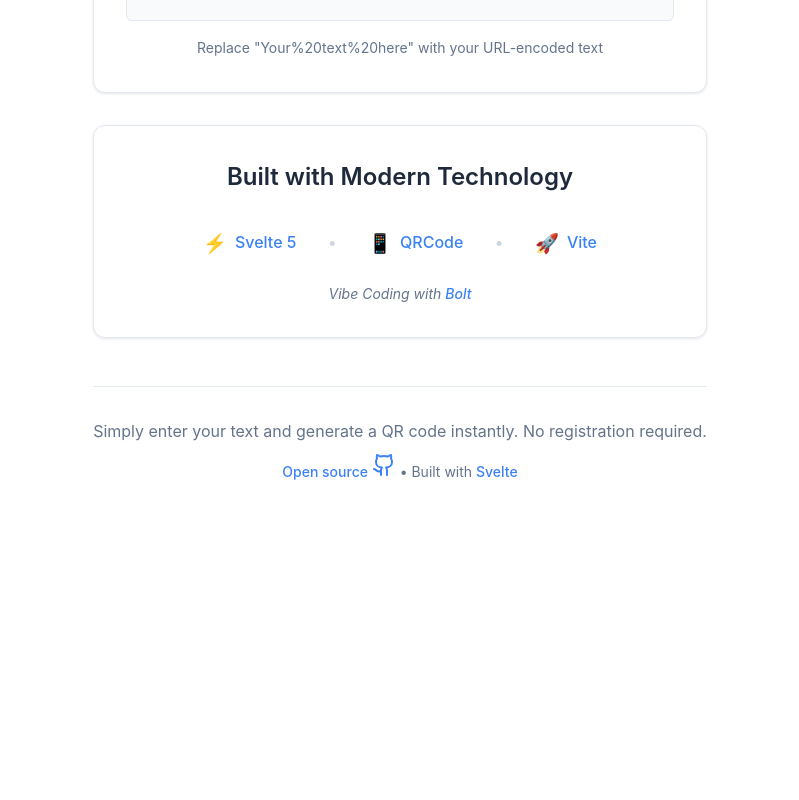
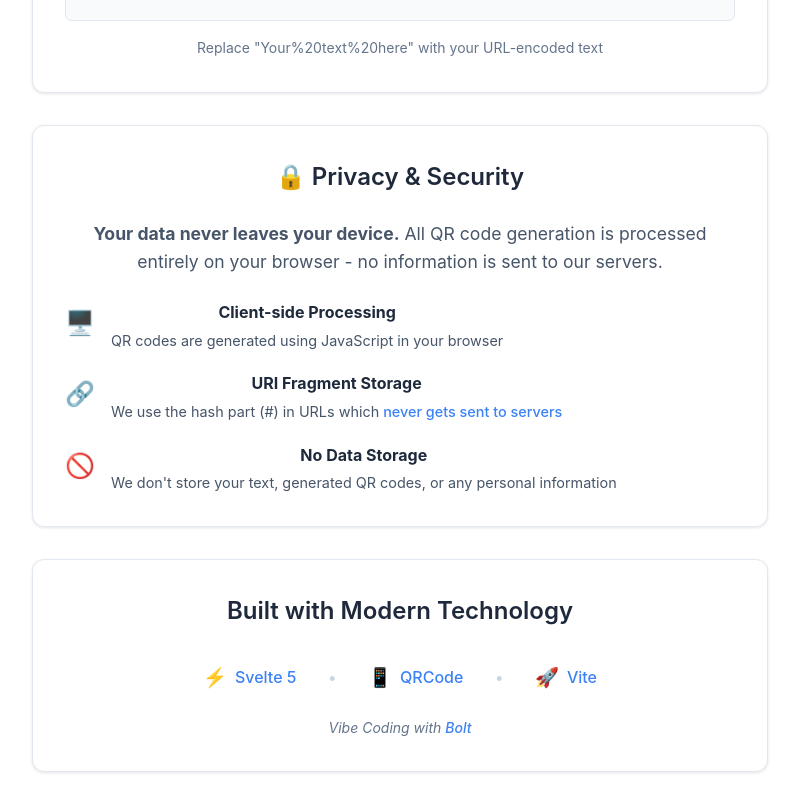
Before and after one commit to Cheersupzoo/free-qrcode, a Svelte app: page / in a window 1280 px wide. Shown: the part 860-1660 px from the top of the page, without its empty margins (240-1039 px from the left). Before the commit the page ends 1383 px from the top, so only its background shows below. Built offline with nearby package versions, Linux system fonts and the light colour scheme.

Commit message:
Add privacy information to home page

```diff
--- a/src/routes/Home.svelte
+++ b/src/routes/Home.svelte
@@ -66,6 +66,39 @@
       </div>
       <p class="url-note">Replace "Your%20text%20here" with your URL-encoded text</p>
     </section>
+
+    <div class="privacy-card">
+      <h2>🔒 Privacy & Security</h2>
+      <div class="privacy-content">
+        <p><strong>Your data never leaves your device.</strong> All QR code generation is processed entirely on your browser - no information is sent to our servers.</p>
+
+        <div class="privacy-features">
+          <div class="privacy-item">
+            <span class="privacy-icon">🖥️</span>
+            <div>
+              <strong>Client-side Processing</strong>
+              <p>QR codes are generated using JavaScript in your browser</p>
+            </div>
+          </div>
+
+          <div class="privacy-item">
+            <span class="privacy-icon">🔗</span>
+            <div>
+              <strong>URI Fragment Storage</strong>
+              <p>We use the hash part (#) in URLs which <a href="https://developer.mozilla.org/en-US/docs/Web/URI/Reference/Fragment" target="_blank" rel="noopener noreferrer">never gets sent to servers</a></p>
+            </div>
+          </div>
+
+          <div class="privacy-item">
+            <span class="privacy-icon">🚫</span>
+            <div>
+              <strong>No Data Storage</strong>
+              <p>We don't store your text, generated QR codes, or any personal information</p>
+            </div>
+          </div>
+        </div>
+      </div>
+    </div>
 
     <section class="tech-card" aria-labelledby="technology-heading">
       <h2 id="technology-heading">Built with Modern Technology</h2>
@@ -139,6 +172,7 @@
   .info-card,
   .generator-card,
   .url-info-card,
+  .privacy-card,
   .tech-card {
     background: white;
     padding: 2rem;
@@ -150,6 +184,7 @@
   .info-card h2,
   .generator-card h2,
   .url-info-card h2,
+  .privacy-card h2,
   .tech-card h2 {
     font-size: 1.5rem;
     font-weight: 600;
@@ -230,6 +265,54 @@
     color: #64748b;
     font-size: 0.875rem;
     margin: 0;
+  }
+
+  .privacy-content {
+    color: #475569;
+  }
+
+  .privacy-content > p {
+    margin-bottom: 1.5rem;
+    font-size: 1.1rem;
+  }
+
+  .privacy-features {
+    display: flex;
+    flex-direction: column;
+    gap: 1.25rem;
+  }
+
+  .privacy-item {
+    display: flex;
+    align-items: flex-start;
+    gap: 1rem;
+  }
+
+  .privacy-icon {
+    font-size: 1.5rem;
+    flex-shrink: 0;
+    margin-top: 0.25rem;
+  }
+
+  .privacy-item strong {
+    color: #1e293b;
+    display: block;
+    margin-bottom: 0.25rem;
+  }
+
+  .privacy-item p {
+    margin: 0;
+    font-size: 0.9rem;
+    line-height: 1.5;
+  }
+
+  .privacy-item a {
+    color: #3b82f6;
+    text-decoration: none;
+  }
+
+  .privacy-item a:hover {
+    text-decoration: underline;
   }
 
   .tech-inline {
@@ -327,6 +410,7 @@
     .info-card,
     .generator-card,
     .url-info-card,
+    .privacy-card,
     .tech-card {
       padding: 1.5rem;
     }
@@ -355,5 +439,17 @@
       padding: 0.25rem 0.5rem;
       font-size: 0.875rem;
     }
+
+    .privacy-features {
+      gap: 1rem;
+    }
+
+    .privacy-item {
+      gap: 0.75rem;
+    }
+
+    .privacy-icon {
+      font-size: 1.25rem;
+    }
   }
 </style>
```
